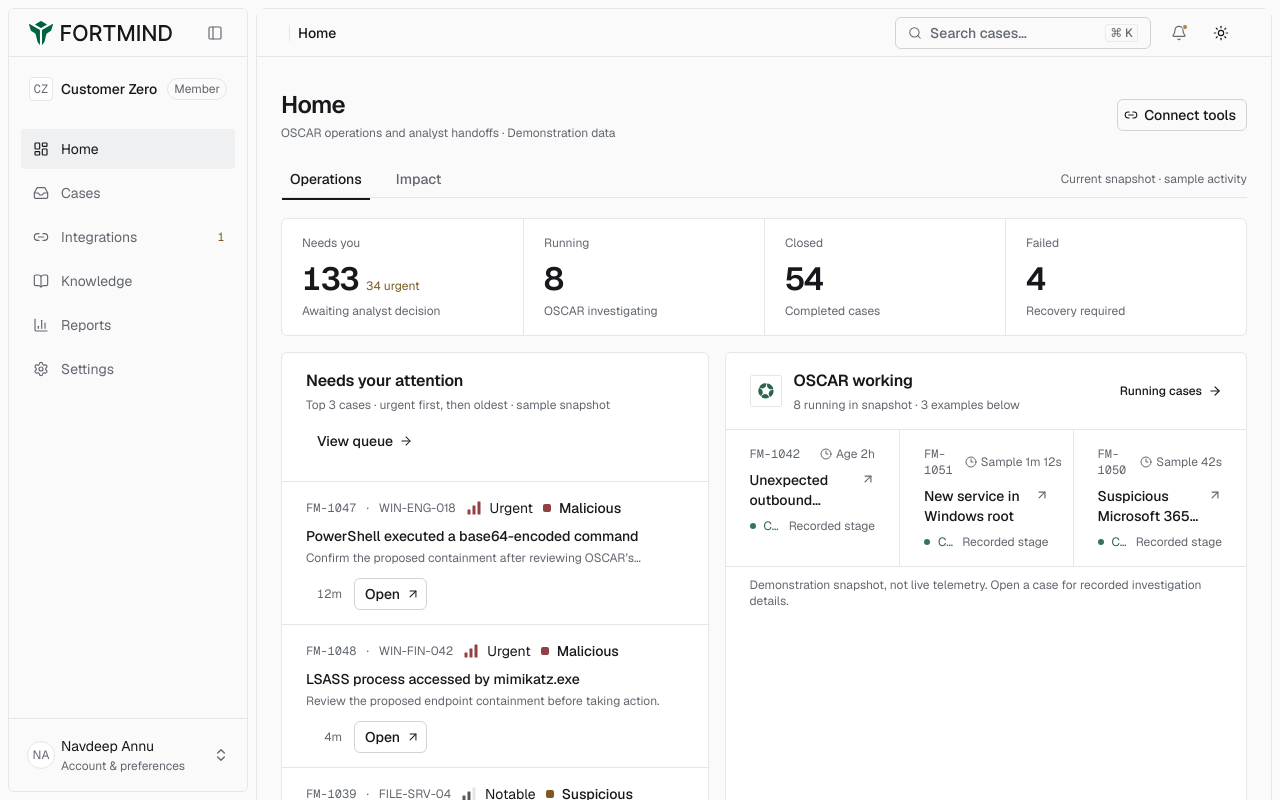
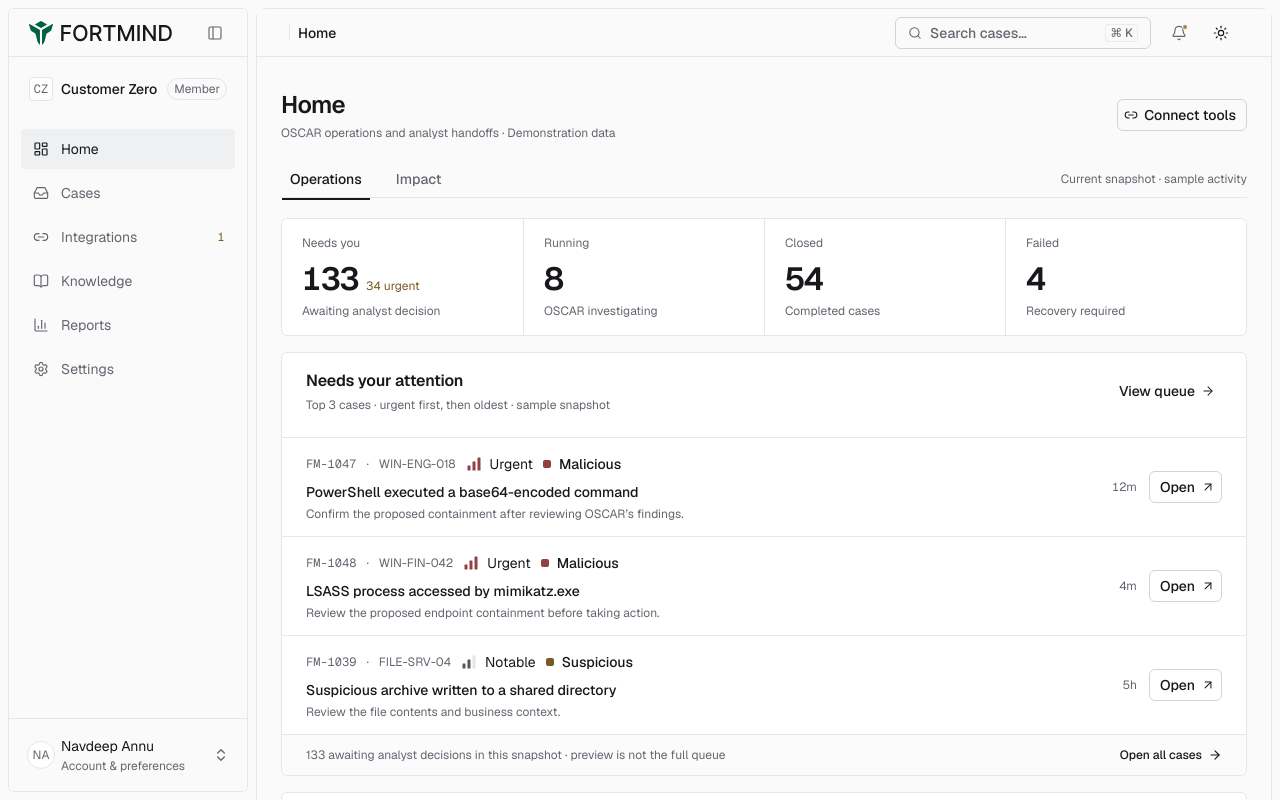
Before and after one commit to Navdeepannu/fortmind-platform, a Next.js app: page /platform/overview in a window 1280 px wide. Shown: the top 800 px of the page. Built offline with nearby package versions, Linux system fonts and the light colour scheme.

Commit message:
layout(home): prioritize compact action queue

```diff
--- a/components/fortmind/overview/overview.tsx
+++ b/components/fortmind/overview/overview.tsx
@@ -63,7 +63,7 @@ export function Overview() {
             ))}
           </section>
 
-          <div data-ui="work-grid" className="mt-4 grid min-w-0 grid-cols-1 items-stretch gap-4 xl:grid-cols-[minmax(0,0.9fr)_minmax(0,1.1fr)]">
+          <div data-ui="work-grid" className="mt-4 flex min-w-0 flex-col gap-4">
             <NeedsAttention />
             <ActiveInvestigations />
           </div>
```
